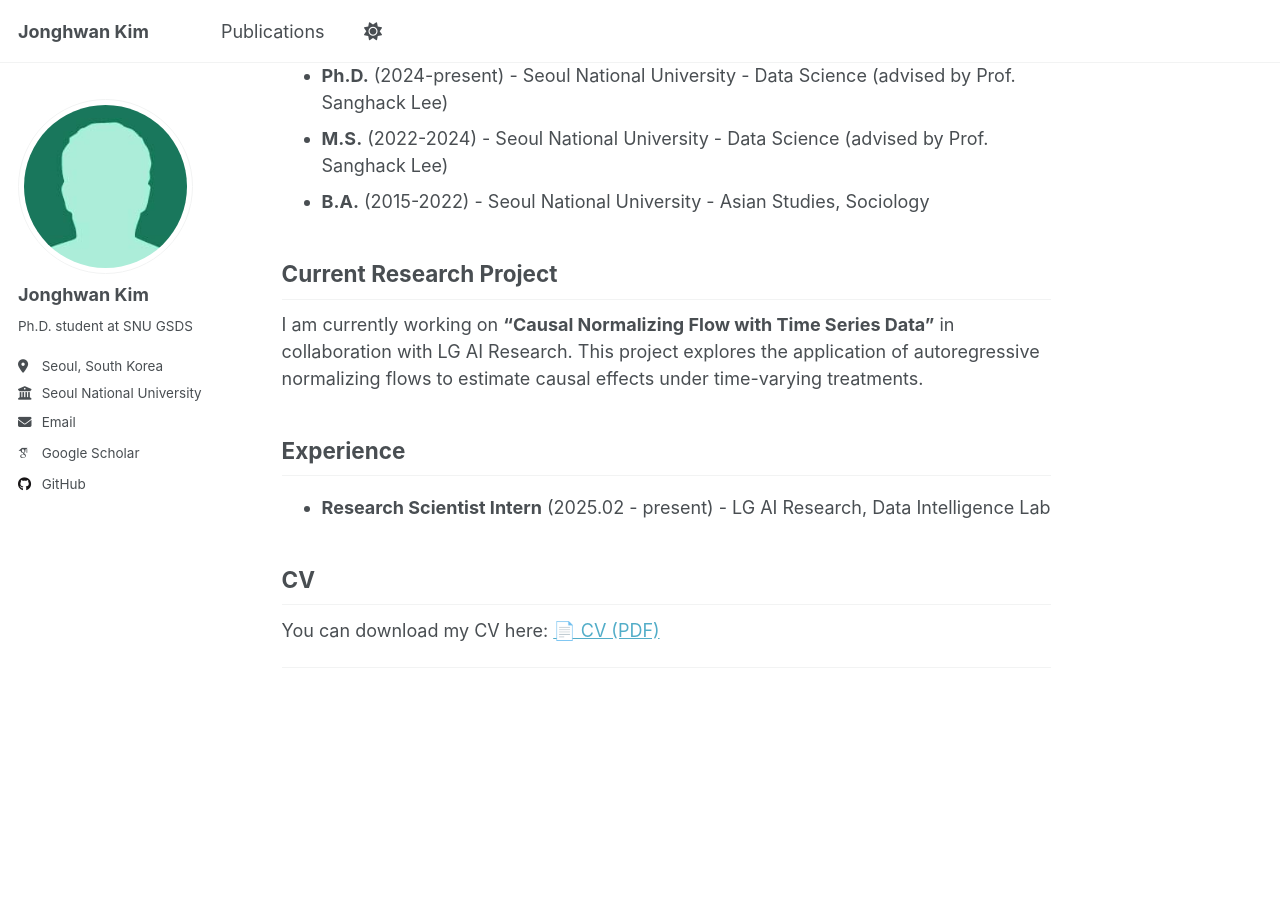
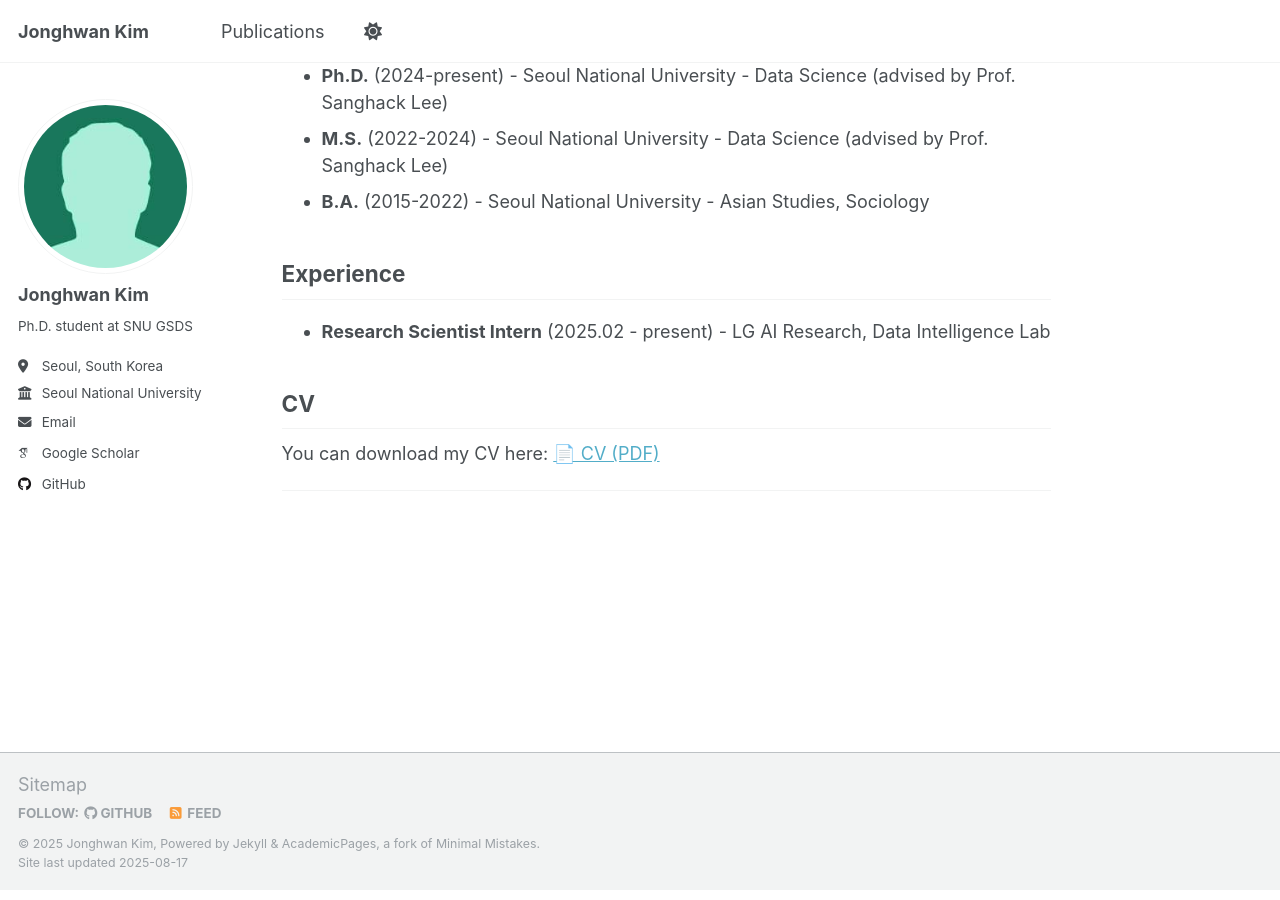
Before and after one commit to JongHwan-K/JongHwan-K.github.io, a Jekyll site: the page built from _pages/about.md, in a window 1280 px wide and 900 px high, scrolled down 759 px. Built offline with Jekyll 4.4.1, drawn with Linux system fonts in a browser that asks for light colours; some web fonts are replaced; a script that is not in the unit is left out.

Commit message:
removed current project

```diff
--- a/_pages/about.md
+++ b/_pages/about.md
@@ -25,9 +25,6 @@ These days, I am deeply interested in **uncertainty quantification** as a means
 - **M.S.** (2022-2024) - Seoul National University - Data Science (advised by Prof. Sanghack Lee)
 - **B.A.** (2015-2022) - Seoul National University - Asian Studies, Sociology
 
-## Current Research Project
-
-I am currently working on **"Causal Normalizing Flow with Time Series Data"** in collaboration with LG AI Research. This project explores the application of autoregressive normalizing flows to estimate causal effects under time-varying treatments.
 
 ## Experience
 
```
